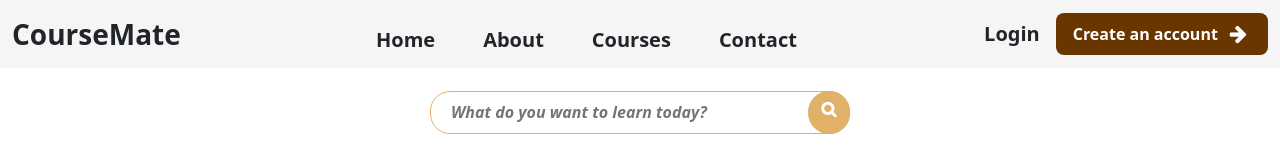
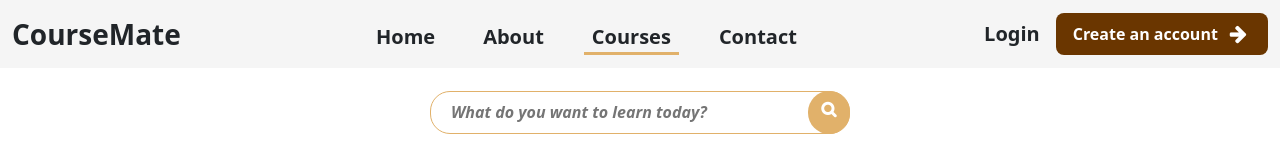
Before and after one commit to pujalakhe/CourseRecom-Frontend-, an Angular app: page /courses in a window 1280 px wide. Shown: the top 160 px of the page. Built offline with nearby package versions, Linux system fonts and the light colour scheme.

Commit message:
use of ngfor loop for generating links

```diff
--- a/src/app/components/navbar/navbar.component.html
+++ b/src/app/components/navbar/navbar.component.html
@@ -18,46 +18,13 @@
       id="navbarNav"
     >
       <ul class="navbar-nav m-auto mb-2 mb-lg-0 gap-4">
-        <li class="nav-item">
+        <li class="nav-item" *ngFor="let link of links">
           <a
             class="nav-link"
-            routerLink="/home"
+            [routerLink]="'/' + link"
             routerLinkActive="active"
             ariaCurrentWhenActive="page"
-            >Home</a
-          >
-        </li>
-
-        <li class="nav-item">
-          <a
-            class="nav-link"
-            routerLink="/about"
-            routerLinkActive="active"
-            ariaCurrentWhenActive="page"
-            >About</a
-          >
-        </li>
-
-        <li class="nav-item">
-          <a
-            class="nav-link"
-            routerLink="/course"
-            routerLinkActive="active"
-            routerLinkActive="active"
-            ariaCurrentWhenActive="page"
-            role="button"
-          >
-            Courses
-          </a>
-        </li>
-
-        <li class="nav-item">
-          <a
-            class="nav-link"
-            routerLink="/contact"
-            routerLinkActive="active"
-            ariaCurrentWhenActive="page"
-            >Contact</a
+            >{{ link | titlecase }}</a
           >
         </li>
       </ul>
--- a/src/app/components/navbar/navbar.component.ts
+++ b/src/app/components/navbar/navbar.component.ts
@@ -14,6 +14,7 @@ export class NavbarComponent implements OnInit {
   isAuthenticated = false;
   authService = inject(AuthService);
   router = inject(Router);
+  links = ['home', 'about', 'courses', 'contact'];
   ngOnInit(): void {
     this.isAuthenticated = this.authService.isLoggedIn();
 
```
